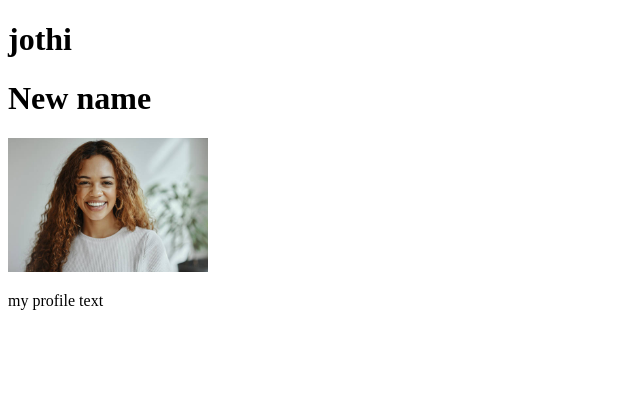
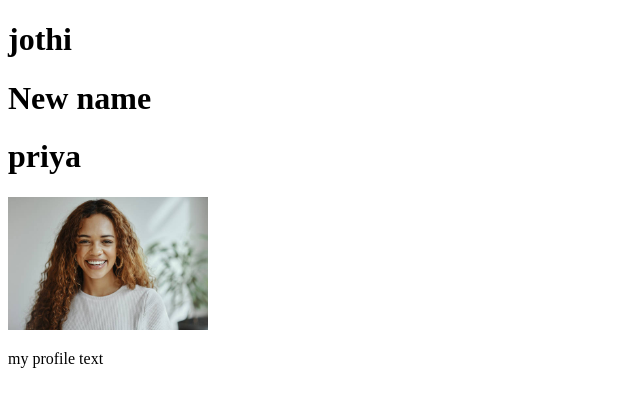
Before and after one commit to jothipriyasrinivasan/project, a plain HTML site: page index.html in a window 1280 px wide. Shown: the whole page, without its empty margins (0-640 px from the left). Drawn offline with Linux system fonts and the light colour scheme.

Commit message:
Added New name

```diff
--- a/index.html
+++ b/index.html
@@ -8,6 +8,7 @@
 <body>
  <h1>jothi</h1>
  <h1>New name </h1>
+ <h1>priya</h1>
  <img width="200px" src="profile.jpg" alt="">
  <p>my profile text</p>
 </body>
```
